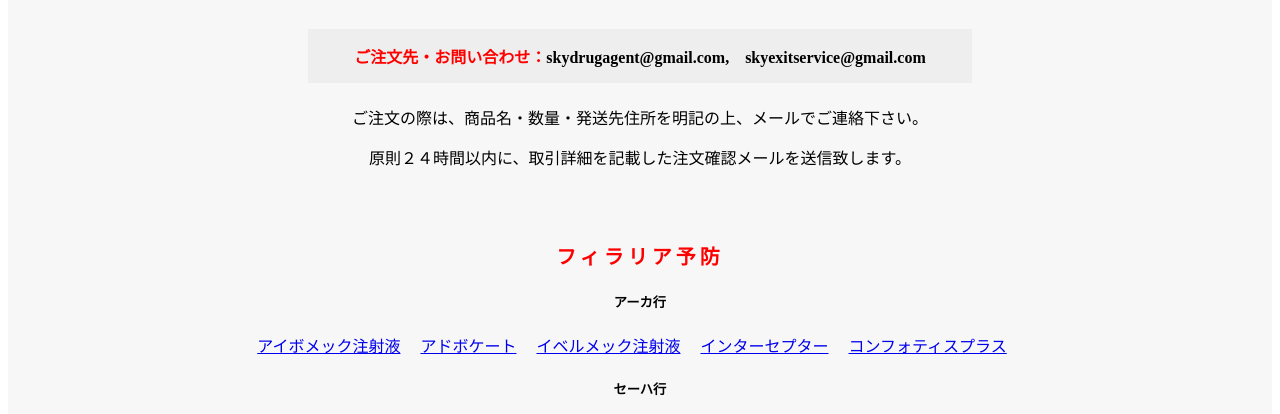
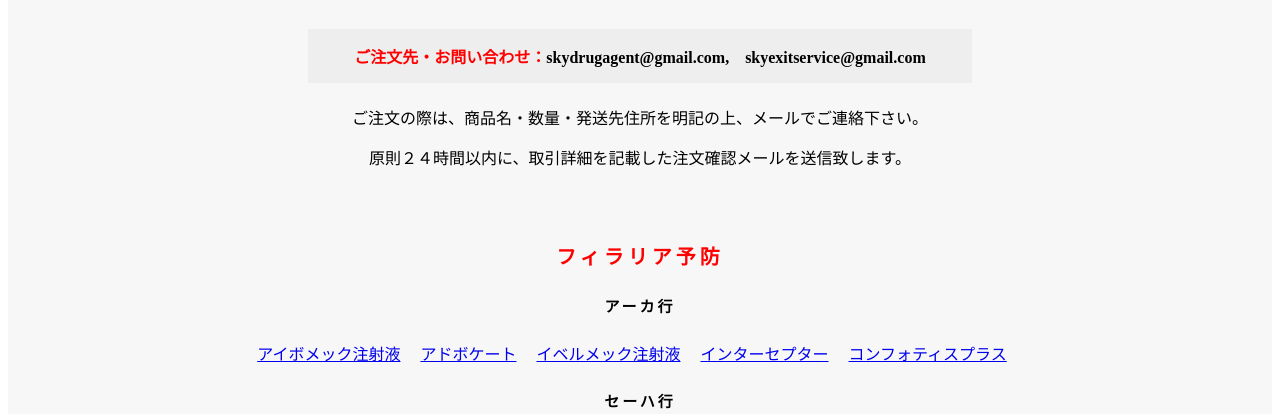
Before and after one commit to skypharmacy/dog, a plain HTML site: page index.html in a window 1280 px wide. Shown: the part 395-809 px from the top of the page. Drawn offline with Linux system fonts and the light colour scheme.

Commit message:
Update stylesheet.css

```diff
--- a/stylesheet.css
+++ b/stylesheet.css
@@ -81,6 +81,14 @@
   margin-left:300px;
 }
 
+.category-wrapper h5{
+  font-size:15px;
+  letter-spacing:3px;
+
+}
+
+
+
 footer img{
   width:124px;
   font-size:12px;
```
